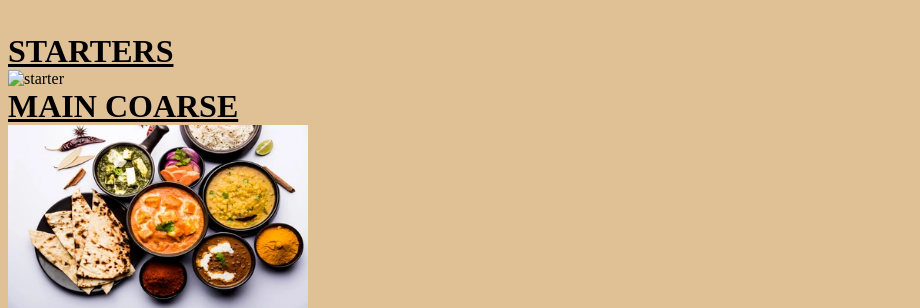
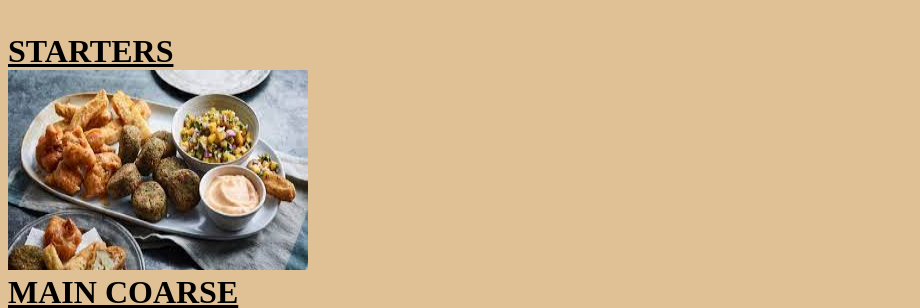
Before and after one commit to suhaniag05/restraunt-menu, a plain HTML site: page index.html in a window 1280 px wide. Shown: the part 222-530 px from the top of the page, without its empty margins (0-920 px from the left). Drawn offline with Linux system fonts and the light colour scheme; files whose address does not match are found by name; a web font is replaced by a local one.

Commit message:
Update index.html

```diff
--- a/index.html
+++ b/index.html
@@ -38,7 +38,7 @@
 <h2>MENU</h2>
 <div>
     <a href="./starter.html"><b>STARTERS</b></a></body><br/>
-    <img src="./assets/starter.jpeg" alt="starter">
+    <img src="./starter.jpeg" alt="starter">
 </div>
 <div>
     <a href="./maincoarse.html"><b>MAIN COARSE</b></a></body><br/>
```
